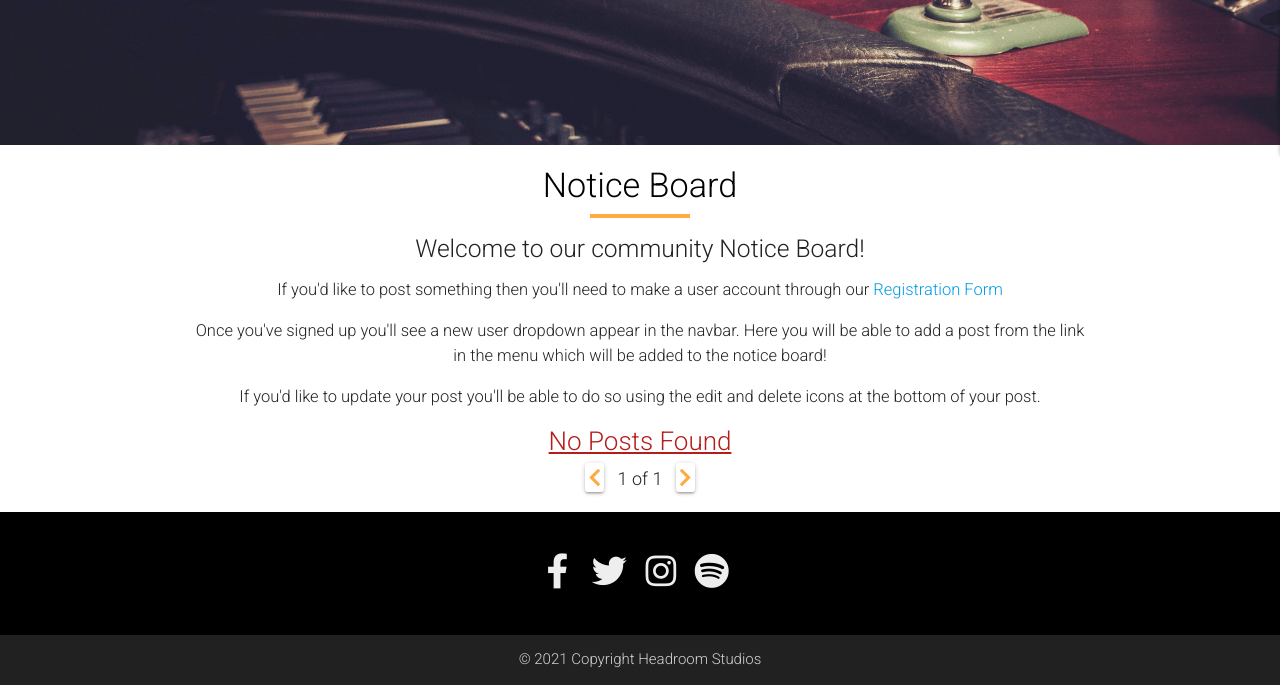
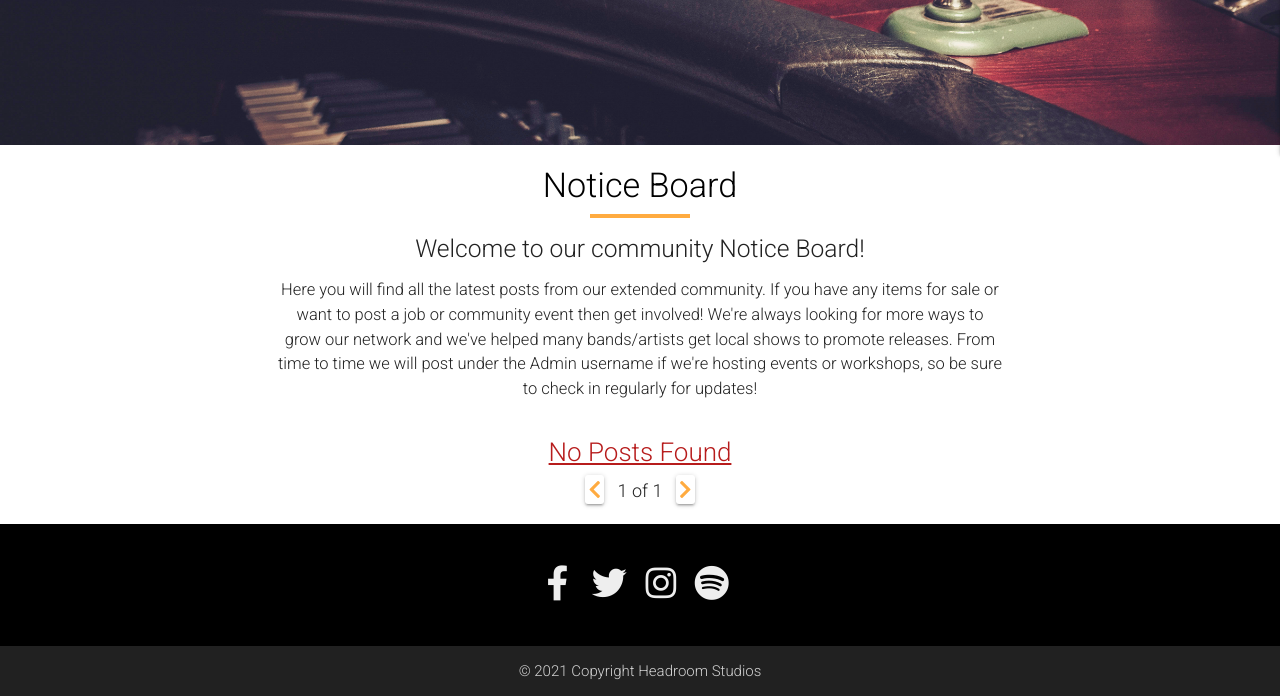
Before and after one commit to jacobroos87/headroom-studios, a Flask app: page /notice_board in a window 1280 px wide. Shown: the part 706-1402 px from the top of the page. Run offline with Flask 2, Linux system fonts and the light colour scheme; the visitor is signed in with stand-in values (Sample User, id 1); data that the repository does not hold is empty; some libraries are stand-ins or nearby versions.

Commit message:
Added a paragraph change on NB page for if there is a session.user and changed format slightly

```diff
--- a/templates/notice_board.html
+++ b/templates/notice_board.html
@@ -4,20 +4,36 @@
 {% block content %}
 
 <div class="container">
+    <div class="row">
+        <div class="col s12 m10 offset-m1">
             <h4 class="black-text center align" id="notice-board">Notice Board</h4>
             <div class="divider"></div>
 
             <h5 class="center-align">Welcome to our community Notice Board!</h5>
-    <p class="center-align">If you'd like to post something then you'll need to make a user account through our <a
-            href="#modal1" class="modal-trigger">Registration Form</a></p>
-    <p class="center-align">Once you've signed up you'll see a new user dropdown appear in the navbar. Here you will be able to
+            {% if session.user %}
+            <p class="center-align">
+                Here you will find all the latest posts from our extended community.
+                If you have any items for sale or want to post a job or community event then get involved!
+                We're always looking for more ways to grow our network and we've helped many bands/artists get local
+                shows
+                to promote
+                releases.
+                From time to time we will post under the Admin username if we're hosting events or workshops, so be sure
+                to check in regularly for updates!
+            </p>
+            {% else %}
+            <p class="center-align">
+                If you'd like to post something then you'll need to make a user account through our <a href="#modal1"
+                    class="modal-trigger">Registration Form.</a> Once you've signed up you'll see a
+                new user dropdown appear in the navbar. Here you will be able to
                 add a post from the link in the menu which will be added to the notice board!
             </p>
             <p class="center-align">If you'd like to update your post you'll be able to
                 do so using the edit and delete icons at the bottom of your post.</p>
+            {% endif %}
         </div>
-
-
+    </div>
+</div>
 {% if posts|length > 0 %}
 
 
@@ -33,7 +49,8 @@
                 <h6>Are you sure you want to delete your post?</h6>
             </div>
             <div class="modal-footer">
-                <a href="{{ url_for('delete_post', post_id=post._id)}}"><i class="fas btn-small red fa-trash-alt" title="Delete"></i></a>
+                <a href="{{ url_for('delete_post', post_id=post._id)}}"><i class="fas btn-small red fa-trash-alt"
+                        title="Delete"></i></a>
                 <a href="#!" class="modal-close"><i class="fas btn-small fa-times-circle" title="Cancel"></i></a>
             </div>
         </div>
```
Also changed, not shown: templates/rehearsal_studios.html (+6 -3 lines). Lines whose indentation alone changed are shown as unchanged.
